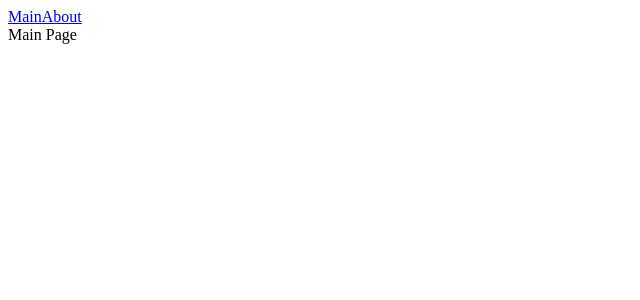
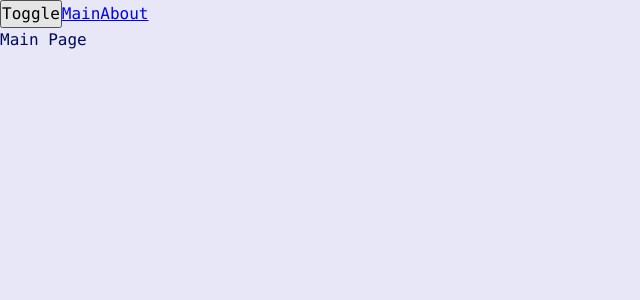
Before and after one commit to Marina-SV/ulbi-course, a React app: page / in a window 1280 px wide. Shown: the top 300 px of the page, without its empty margins (0-640 px from the left). Built offline with nearby package versions, Linux system fonts and the light colour scheme.

Commit message:
Add themes

```diff
--- a/src/components/App.tsx
+++ b/src/components/App.tsx
@@ -1,12 +1,17 @@
-import React, {Suspense} from 'react';
+import React, {Suspense, useContext} from 'react';
 import {Link, Route, Routes} from "react-router-dom";
 import {MainPageAsync} from "../pages/MainPage/MainPage.async";
 import {AboutPageAsync} from "../pages/AboutPage/AboutPage.async";
-
+import "./styles/index.scss";
+import {useTheme} from "./theme/useTheme";
 
 const App = () => {
+
+    const { theme, toggleTheme } = useTheme();
+
     return (
-        <div>
+        <div className={`app ${theme}`}>
+            <button onClick={toggleTheme}>Toggle</button>
             <Link to={"/"}>Main</Link>
             <Link to={"/about"}>About</Link>
             {/*Асинхронные компоненты нужно оборачивать в Suspense*/}
--- a/src/components/Counter.tsx
+++ b/src/components/Counter.tsx
@@ -1,6 +1,6 @@
 import React from 'react';
 
-import '../index.scss';
+import './styles/index.scss';
 
 export const Counter = () => {
     return (
--- /dev/null
+++ b/src/components/styles/index.scss
@@ -0,0 +1,11 @@
+@import "reset";
+@import "variables/global";
+@import "themes/light";
+@import "themes/dark";
+
+.app {
+    font: var(--font-m);
+    background: var(--bg-color);
+    color: var(--primary-color);
+    min-height: 100vh;
+}
--- /dev/null
+++ b/src/components/styles/reset.scss
@@ -0,0 +1,13 @@
+* {
+  margin: 0;
+  padding: 0;
+  box-sizing: border-box;
+}
+
+input,
+button,
+textarea,
+select {
+  margin: 0;
+  font:inherit;
+}
--- /dev/null
+++ b/src/components/styles/themes/dark.scss
@@ -0,0 +1,7 @@
+.app.dark {
+  --bg-color: #030e79;
+
+  --primary-color: #3acc3a;
+  // заголовок
+  --secomdary-color: #a4f1a4;
+}
--- /dev/null
+++ b/src/components/styles/themes/light.scss
@@ -0,0 +1,7 @@
+.app.light {
+  --bg-color: #e7e7f8;
+
+  --primary-color: #020b57;
+  // заголовок
+  --secomdary-color: #26368d;
+}
--- /dev/null
+++ b/src/components/styles/variables/global.scss
@@ -0,0 +1,13 @@
+:root {
+  --font-family-main: Consolas, "Times New Roman", Serif;
+
+  --font-size-m: 16px;
+  --font-line-m: 24px;
+  --font-m: var(--font-size-m) / var(--font-line-m) var(--font-family-main);
+
+  --font-size-l: 24px;
+  --font-line-l: 32px;
+  //обычно font-line больше font-size на 8px
+  --font-l: var(--font-size-l) / var(--font-line-l) var(--font-family-main);
+  // объединяющая переменная
+}
--- /dev/null
+++ b/src/components/theme/ThemeContext.ts
@@ -0,0 +1,17 @@
+import {createContext} from "react";
+
+
+export enum Theme {
+    LIGHT = 'light',
+    DARK = 'dark',
+}
+
+export interface ThemeContextProps {
+    theme?: Theme;
+    setTheme?: (theme: Theme)=> void
+}
+
+
+export const ThemeContext = createContext<ThemeContextProps>({});
+
+export const LOCAL_STORAGE_THEME_KEY = 'theme';
--- /dev/null
+++ b/src/components/theme/ThemeProvider.tsx
@@ -0,0 +1,24 @@
+import React, {FC, useMemo, useState} from "react";
+import {LOCAL_STORAGE_THEME_KEY, Theme, ThemeContext} from "./ThemeContext";
+
+const defaultTheme = localStorage.getItem(LOCAL_STORAGE_THEME_KEY) as Theme || Theme.LIGHT;
+
+const ThemeProvider: FC = ({children}) => {
+
+    const [theme, setTheme] = useState<Theme>(defaultTheme);
+
+
+    const defaultProps = useMemo(()=> ({
+        theme: theme,
+        setTheme: setTheme
+    }), [theme])
+
+
+    return (
+        <ThemeContext.Provider value = {defaultProps}>
+            {children}
+        </ThemeContext.Provider>
+    )
+}
+
+export default ThemeProvider;
--- /dev/null
+++ b/src/components/theme/useTheme.ts
@@ -0,0 +1,20 @@
+import {LOCAL_STORAGE_THEME_KEY, Theme, ThemeContext} from "./ThemeContext";
+import {useContext} from "react";
+
+
+interface UseThemeResult {
+    toggleTheme: () => void;
+    theme: Theme;
+}
+
+export function useTheme(): UseThemeResult {
+    const {theme, setTheme} = useContext(ThemeContext);
+
+    const toggleTheme  = () => {
+        const newTheme = theme === Theme.DARK ? Theme.LIGHT : Theme.DARK;
+        setTheme(newTheme);
+        localStorage.setItem(LOCAL_STORAGE_THEME_KEY, newTheme)
+    }
+
+    return { theme , toggleTheme}
+}
--- a/src/index.scss
+++ /dev/null
@@ -1,9 +0,0 @@
-* {
-    margin: 0;
-    padding: 0;
-    box-sizing: border-box;
-}
-
-.app {
-    font-size: 30px;
-}
--- a/src/index.tsx
+++ b/src/index.tsx
@@ -1,10 +1,13 @@
 import {render} from "react-dom";
 import App from "./components/App";
 import {BrowserRouter} from "react-router-dom";
+import ThemeProvider from "./components/theme/ThemeProvider";
 
 render(
     <BrowserRouter>
-        <App/>
+        <ThemeProvider>
+            <App/>
+        </ThemeProvider>
     </BrowserRouter>,
     document.getElementById('root')
 )
```
Also changed, not shown: 1 other file (tests, documents, lock files or other folders).
